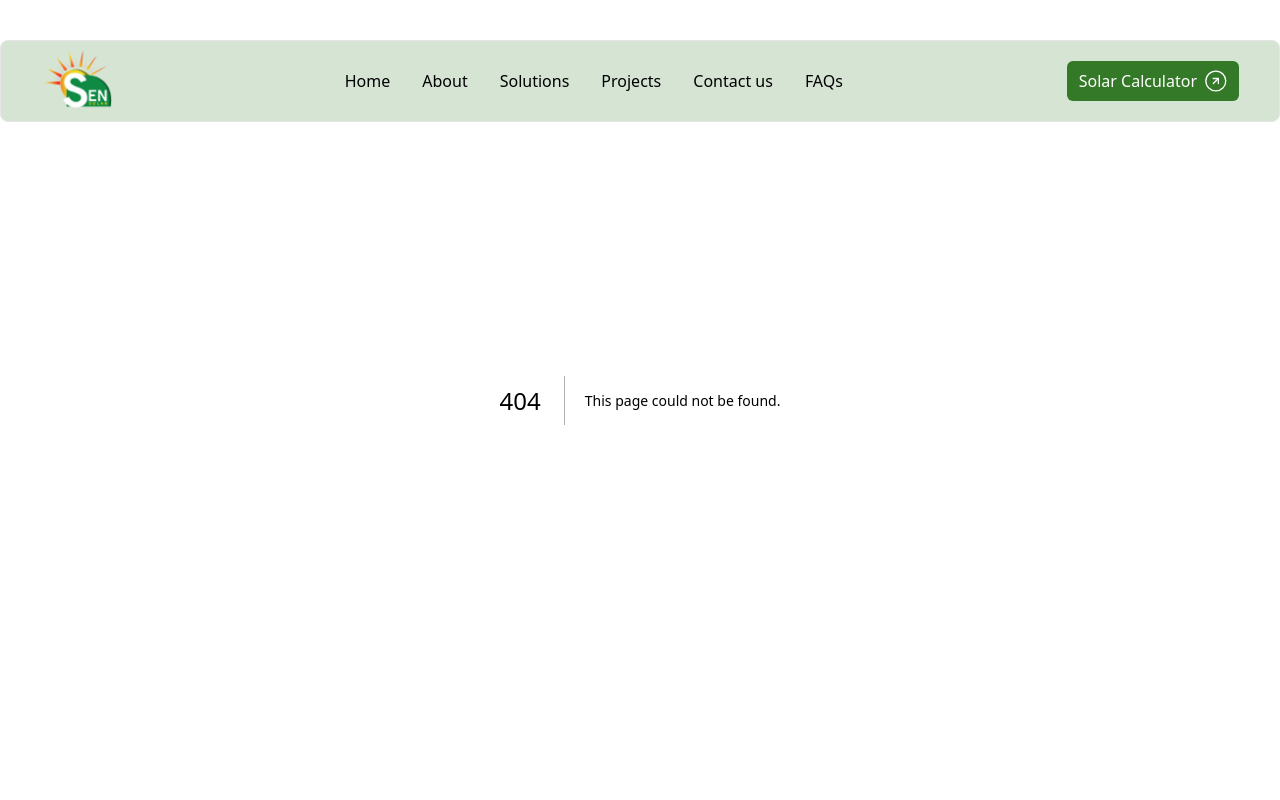
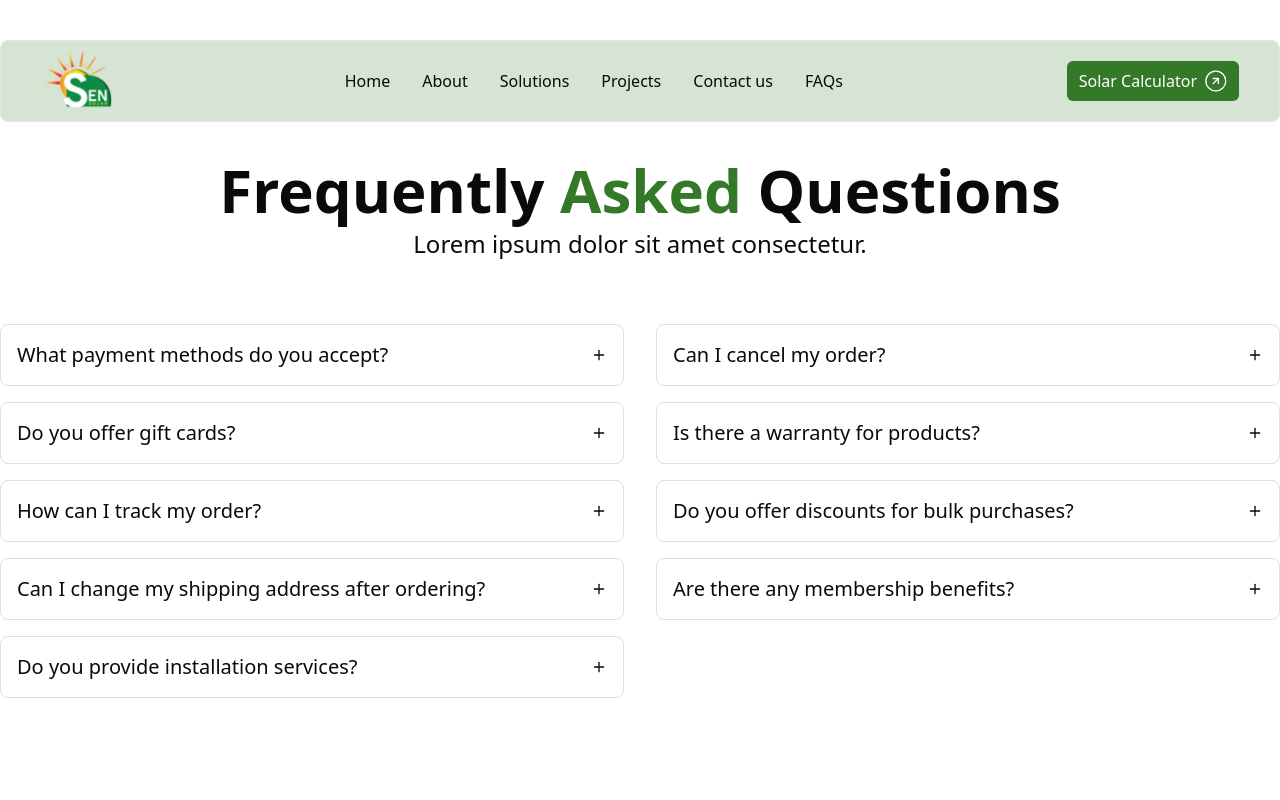
Before and after one commit to Vinod-Mendis/sen-solar, a Next.js app: page /faq in a window 1280 px wide. Before the commit this address had no page. Shown: the top 800 px of the page. Built offline with nearby package versions, Linux system fonts and the light colour scheme.

Commit message:
implement faq page

```diff
--- /dev/null
+++ b/src/app/faq/page.jsx
@@ -0,0 +1,11 @@
+/** @format */
+
+import FAQ from "../components/landing/FAQ";
+
+export default function page() {
+  return (
+    <div className="pt-40 w-full max-w-7xl mx-auto">
+      <FAQ />
+    </div>
+  );
+}
```
